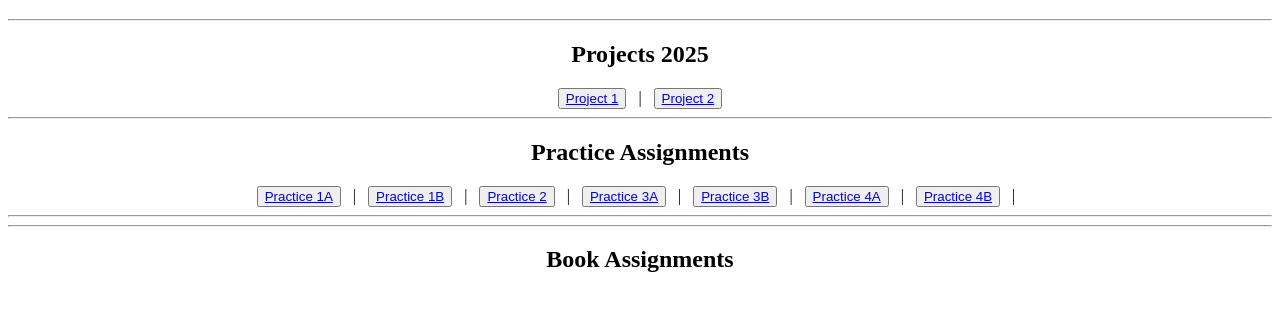
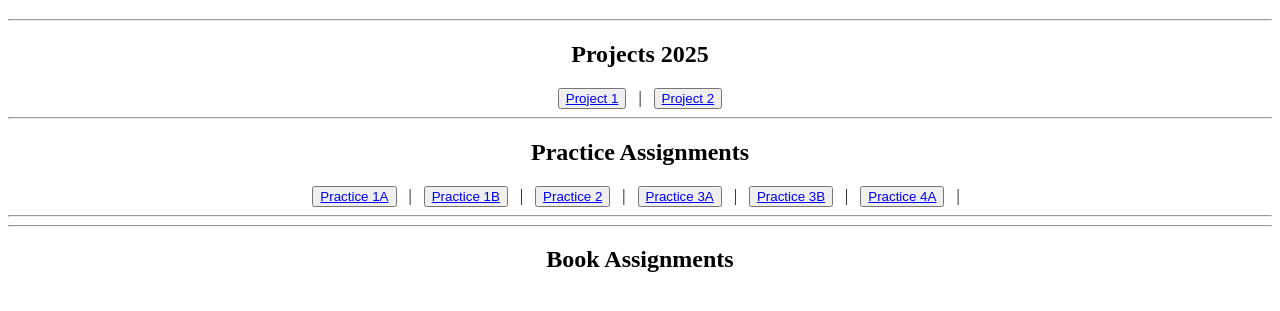
Before and after one commit to Chanman14/INFO2420, a plain HTML site: page index.htm in a window 1280 px wide. Shown: the part 61-372 px from the top of the page. Drawn offline with Linux system fonts and the light colour scheme.

Commit message:
Update index.htm

```diff
--- a/index.htm
+++ b/index.htm
@@ -27,8 +27,7 @@
 &nbsp;&nbsp;|&nbsp;&nbsp;
 <button><a href="Practices/HTMLPractice4A/index.html" target="_blank">Practice 4A</a></button>
 &nbsp;&nbsp;|&nbsp;&nbsp;
-<button><a href="Practices/HTMLPractice4B/CSS3Fonts.html" target="_blank">Practice 4B</a></button>
-&nbsp;&nbsp;|&nbsp;&nbsp;
+
 <hr/>
 
 <hr/>
```
